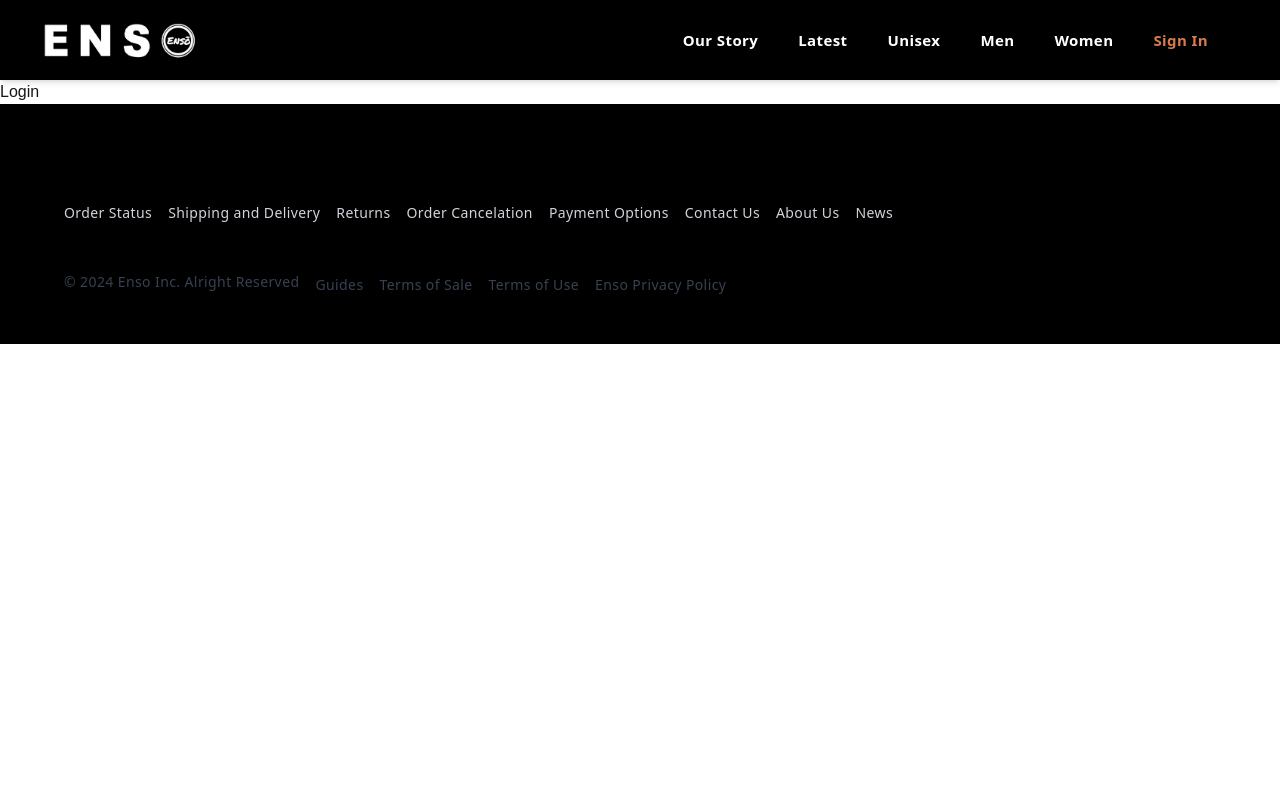
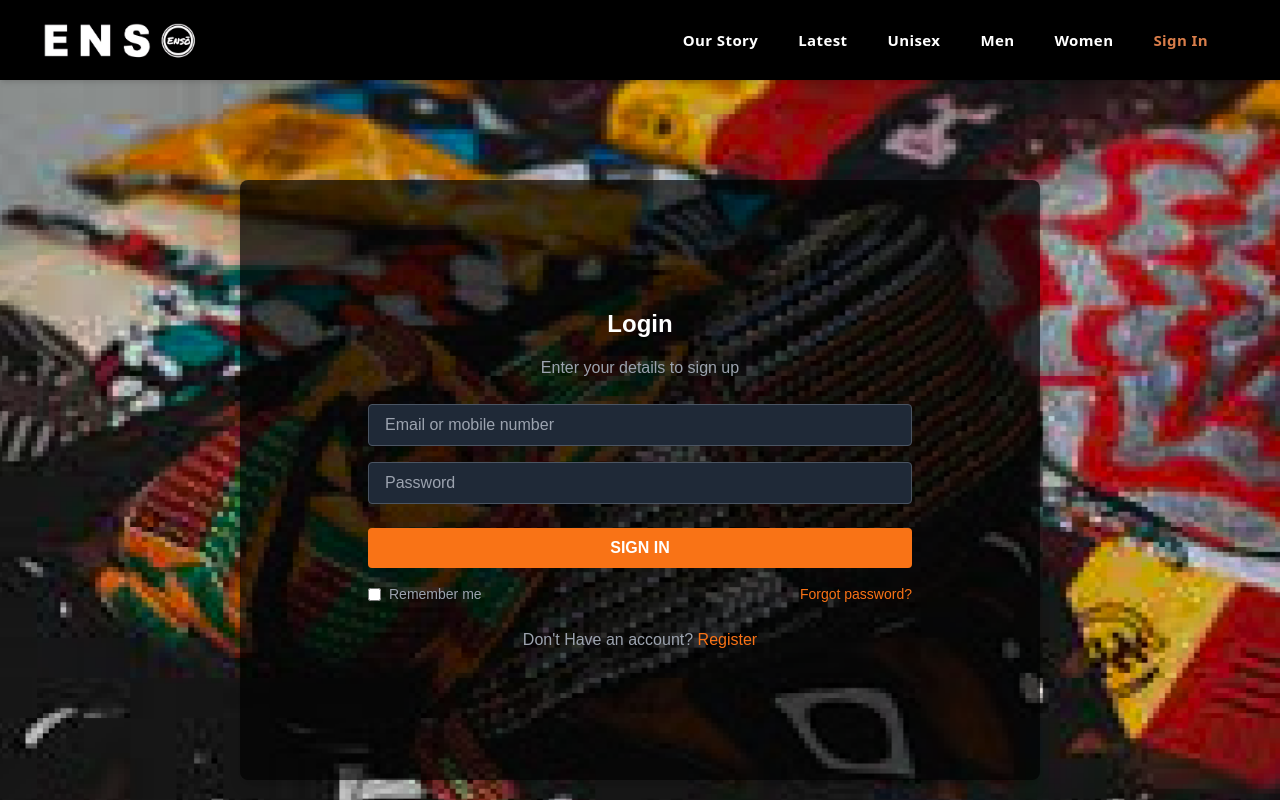
Before and after one commit to kajugadaniels/ecommerce-reactjs-frontend, a Next.js app: page /signin in a window 1280 px wide. Shown: the top 800 px of the page. Built offline with nearby package versions, Linux system fonts and the light colour scheme.

Commit message:
Login form design

```diff
--- a/app/(user)/signin/page.tsx
+++ b/app/(user)/signin/page.tsx
@@ -1,7 +1,72 @@
 import React from 'react';
 
 const Login = () => {
-  return <div>Login</div>;
+  return <div>
+    <div
+      className="h-screen flex items-center justify-center bg-cover bg-center"
+      style={{
+        backgroundImage: "url('/products/aut_background.png')",
+      }}
+    >
+      <div className="bg-black bg-opacity-70 p-32 rounded-lg shadow-lg w-[800px]">
+        {/* Title */}
+        <h2 className="text-white text-2xl font-bold text-center mb-4">Login</h2>
+        <p className="text-gray-400 text-center mb-6">
+          Enter your details to sign up
+        </p>
+
+        {/* Form */}
+        <form>
+
+          {/* Email */}
+          <input
+            type="email"
+            placeholder="Email or mobile number"
+            className="w-full mb-4 px-4 py-2 text-white bg-gray-800 border border-gray-600 rounded focus:outline-none focus:ring-2 focus:ring-orange-500"
+          />
+
+
+
+          {/* Password */}
+          <input
+            type="password"
+            placeholder="Password"
+            className="w-full mb-6 px-4 py-2 text-white bg-gray-800 border border-gray-600 rounded focus:outline-none focus:ring-2 focus:ring-orange-500"
+          />
+
+          {/* Sign Up Button */}
+          <button
+            type="submit"
+            className="w-full bg-orange-500 text-white py-2 rounded font-semibold hover:bg-orange-600 transition duration-300"
+          >
+            SIGN IN
+          </button>
+        </form>
+
+        {/* Additional Links */}
+        <div className="flex justify-between items-center mt-4 text-sm text-gray-400">
+          <label className="flex items-center">
+            <input
+              type="checkbox"
+              className="mr-2 bg-gray-700 border-gray-600 focus:ring-0"
+            />
+            Remember me
+          </label>
+          <a href="#" className="text-orange-500 hover:underline">
+            Forgot password?
+          </a>
+        </div>
+
+        {/* Login Link */}
+        <p className="text-center text-gray-400 mt-6">
+         Don't Have an account?{" "}
+          <a href="/signup" className="text-orange-500 hover:underline">
+            Register
+          </a>
+        </p>
+      </div>
+    </div>
+  </div>;
 };
 
 export default Login;
```
